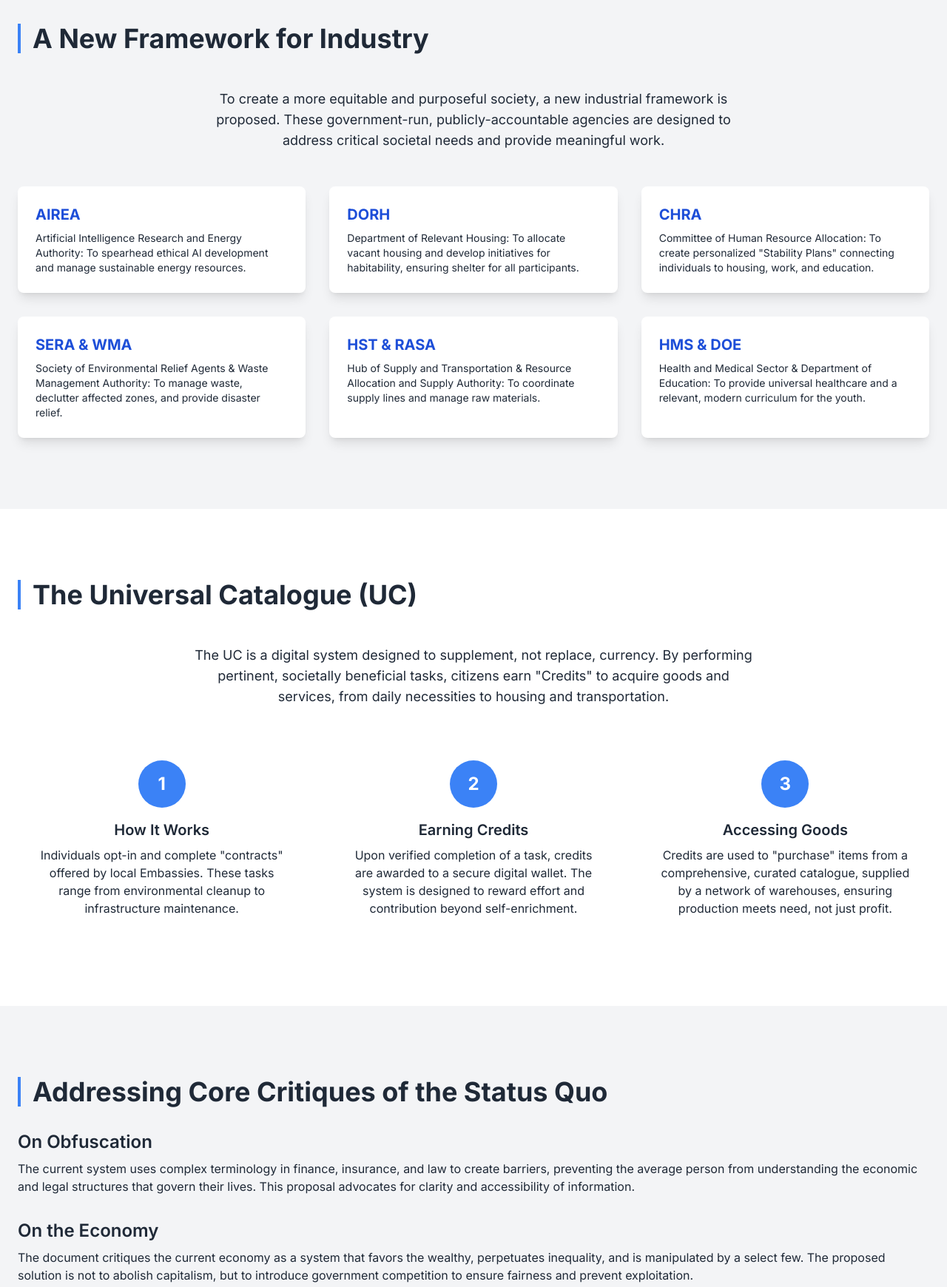
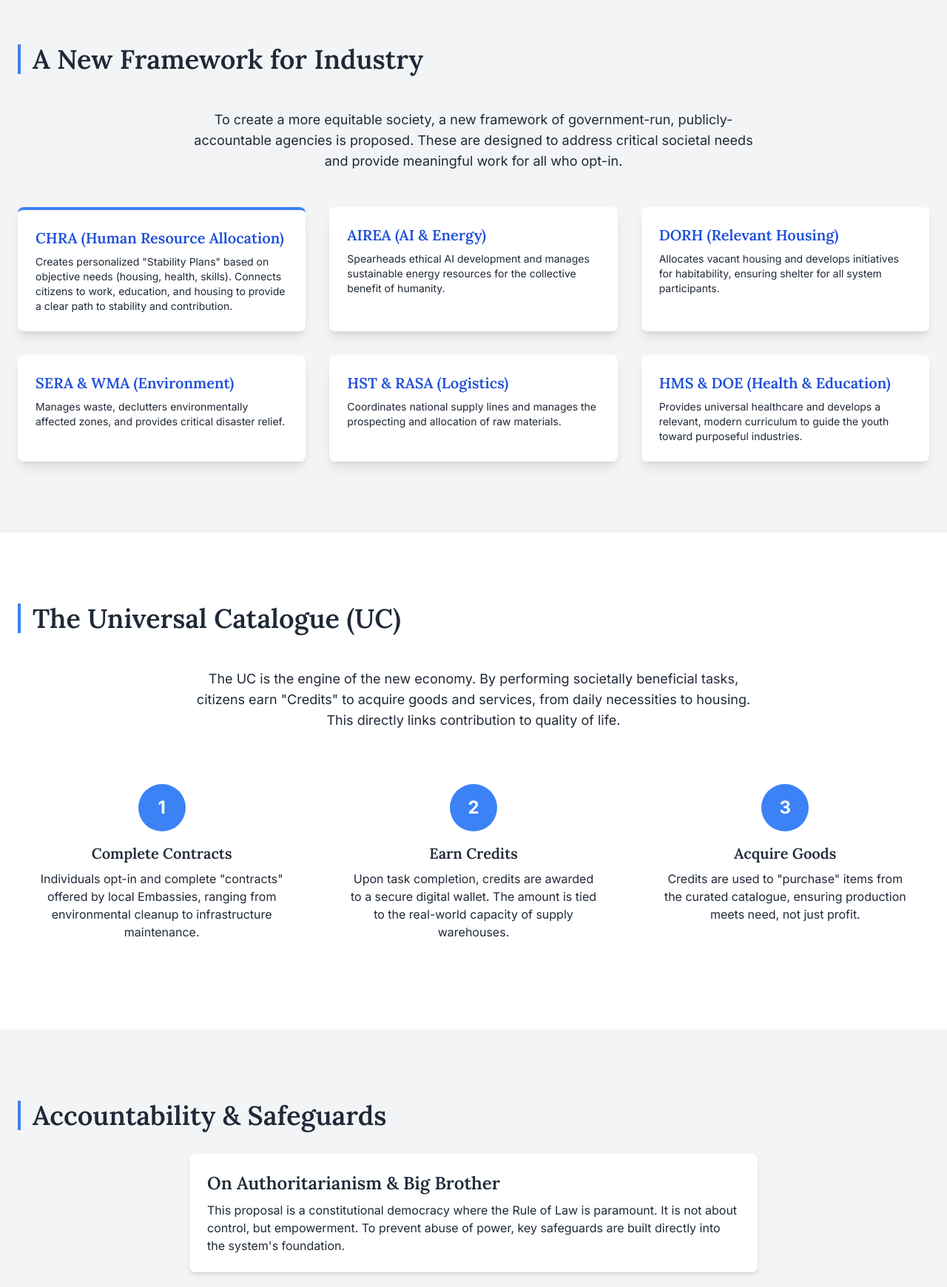
Before and after one commit to Roseroke/Defining-A-Path, a plain HTML site: page index.html in a window 1280 px wide. Shown: the part 1060-2800 px from the top of the page at 74% size. Drawn offline with nearby package versions, Linux system fonts and the light colour scheme.

Commit message:
Update index.html

```diff
--- a/index.html
+++ b/index.html
@@ -7,16 +7,19 @@
     <script src="https://cdn.tailwindcss.com"></script>
     <link rel="preconnect" href="https://fonts.googleapis.com">
     <link rel="preconnect" href="https://fonts.gstatic.com" crossorigin>
-    <link href="https://fonts.googleapis.com/css2?family=Inter:wght@400;500;600;700&display=swap" rel="stylesheet">
+    <link href="https://fonts.googleapis.com/css2?family=Inter:wght@400;500;600;700&family=Lora:wght@400;600&display=swap" rel="stylesheet">
     <style>
         body {
             font-family: 'Inter', sans-serif;
+        }
+        h1, h2, h3 {
+            font-family: 'Lora', serif;
         }
         .hero-gradient {
             background: linear-gradient(135deg, rgba(17, 24, 39, 0.95) 0%, rgba(55, 65, 81, 0.95) 100%);
         }
         .section-title {
-            border-left: 4px solid #3b82f6;
+            border-left: 4px solid #3b82f6; /* blue-500 */
             padding-left: 1rem;
         }
     </style>
@@ -32,7 +35,7 @@
                 <a href="#government" class="hover:text-blue-400 transition duration-300">Government</a>
                 <a href="#industry" class="hover:text-blue-400 transition duration-300">New Industries</a>
                 <a href="#catalogue" class="hover:text-blue-400 transition duration-300">Universal Catalogue</a>
-                <a href="#critiques" class="hover:text-blue-400 transition duration-300">Critiques</a>
+                <a href="#safeguards" class="hover:text-blue-400 transition duration-300">Safeguards</a>
             </nav>
             <!-- Mobile Menu Button -->
             <button id="mobile-menu-button" class="md:hidden focus:outline-none">
@@ -45,7 +48,7 @@
             <a href="#government" class="block py-2 hover:text-blue-400 transition duration-300">Government</a>
             <a href="#industry" class="block py-2 hover:text-blue-400 transition duration-300">New Industries</a>
             <a href="#catalogue" class="block py-2 hover:text-blue-400 transition duration-300">Universal Catalogue</a>
-            <a href="#critiques" class="block py-2 hover:text-blue-400 transition duration-300">Critiques</a>
+            <a href="#safeguards" class="block py-2 hover:text-blue-400 transition duration-300">Safeguards</a>
         </div>
     </header>
 
@@ -55,7 +58,7 @@
             <div class="container mx-auto px-6 text-center">
                 <h1 class="text-4xl md:text-6xl font-bold mb-4">A Path Forward for Humanity</h1>
                 <p class="text-lg md:text-xl max-w-3xl mx-auto text-gray-300">
-                    An exploration of ideas to address the challenges of our time, proposing tangible solutions for work, money, and purpose in an era of rapid technological change.
+                    A comprehensive and practical attempt to address and solve the social and economic problems of our time, proposing tangible solutions for work, money, and purpose.
                 </p>
             </div>
         </section>
@@ -66,17 +69,17 @@
                 <h2 class="text-3xl md:text-4xl font-bold mb-8 section-title">Redefining the Role of Government</h2>
                 <div class="grid md:grid-cols-2 gap-12 items-center">
                     <div>
-                        <p class="mb-4 text-lg">The core idea is to redefine government as an entity entrusted with the population's wellbeing. It should provide a baseline of support and opportunity, ensuring stability without stifling individual liberty.</p>
-                        <p class="mb-6">This involves streamlining redundant agencies, creating new ones to meet modern needs, and ensuring accountability through robust checks and balances. The government's role is not to control, but to empower its citizens by de-commodifying essential services like healthcare, education, and housing.</p>
+                        <p class="mb-4 text-lg">The core idea is to redefine government as an entity entrusted with the population's wellbeing, grounded in the philosophy of **Collective Servitism**—where value is measured by service to others, not self-enrichment.</p>
+                        <p class="mb-6">This involves streamlining agencies and de-commodifying essentials like healthcare and housing. The government's role is not to control, but to empower citizens by providing a baseline of support and competing with private enterprise to drive innovation and fairness.</p>
                     </div>
                     <div class="bg-gray-100 p-8 rounded-lg shadow-md">
                         <h3 class="text-2xl font-semibold mb-4 text-blue-600">Core Principles</h3>
                         <ul class="space-y-3 list-disc list-inside">
-                            <li>Develop a robust military for defense, not aggression.</li>
+                            <li>Ensure the wellbeing of the population.</li>
                             <li>Remain accountable to the Rule of Law.</li>
                             <li>Provide employment, security, and public services.</li>
-                            <li>Ensure unbiased oversight of all agencies.</li>
-                            <li>Compete with private enterprise to drive innovation and fairness.</li>
+                            <li>Incentivize selflessness over self-enrichment.</li>
+                            <li>Diminish exploitation while strengthening liberty.</li>
                         </ul>
                     </div>
                 </div>
@@ -87,37 +90,37 @@
         <section id="industry" class="py-16 md:py-24">
             <div class="container mx-auto px-6">
                 <h2 class="text-3xl md:text-4xl font-bold mb-12 section-title">A New Framework for Industry</h2>
-                <p class="text-center max-w-3xl mx-auto mb-12 text-lg">To create a more equitable and purposeful society, a new industrial framework is proposed. These government-run, publicly-accountable agencies are designed to address critical societal needs and provide meaningful work.</p>
+                <p class="text-center max-w-3xl mx-auto mb-12 text-lg">To create a more equitable society, a new framework of government-run, publicly-accountable agencies is proposed. These are designed to address critical societal needs and provide meaningful work for all who opt-in.</p>
                 <div class="grid grid-cols-1 md:grid-cols-2 lg:grid-cols-3 gap-8">
-                    <!-- Agency Card -->
-                    <div class="bg-white p-6 rounded-lg shadow-lg hover:shadow-xl transition-shadow duration-300">
-                        <h3 class="font-bold text-xl mb-2 text-blue-700">AIREA</h3>
-                        <p class="text-sm">Artificial Intelligence Research and Energy Authority: To spearhead ethical AI development and manage sustainable energy resources.</p>
+                    <!-- Agency Card: CHRA (Updated) -->
+                    <div class="bg-white p-6 rounded-lg shadow-lg hover:shadow-xl transition-shadow duration-300 border-t-4 border-blue-500">
+                        <h3 class="font-bold text-xl mb-2 text-blue-700">CHRA (Human Resource Allocation)</h3>
+                        <p class="text-sm">Creates personalized "Stability Plans" based on objective needs (housing, health, skills). Connects citizens to work, education, and housing to provide a clear path to stability and contribution.</p>
                     </div>
                     <!-- Agency Card -->
                     <div class="bg-white p-6 rounded-lg shadow-lg hover:shadow-xl transition-shadow duration-300">
-                        <h3 class="font-bold text-xl mb-2 text-blue-700">DORH</h3>
-                        <p class="text-sm">Department of Relevant Housing: To allocate vacant housing and develop initiatives for habitability, ensuring shelter for all participants.</p>
+                        <h3 class="font-bold text-xl mb-2 text-blue-700">AIREA (AI & Energy)</h3>
+                        <p class="text-sm">Spearheads ethical AI development and manages sustainable energy resources for the collective benefit of humanity.</p>
                     </div>
                     <!-- Agency Card -->
                     <div class="bg-white p-6 rounded-lg shadow-lg hover:shadow-xl transition-shadow duration-300">
-                        <h3 class="font-bold text-xl mb-2 text-blue-700">CHRA</h3>
-                        <p class="text-sm">Committee of Human Resource Allocation: To create personalized "Stability Plans" connecting individuals to housing, work, and education.</p>
+                        <h3 class="font-bold text-xl mb-2 text-blue-700">DORH (Relevant Housing)</h3>
+                        <p class="text-sm">Allocates vacant housing and develops initiatives for habitability, ensuring shelter for all system participants.</p>
                     </div>
                     <!-- Agency Card -->
                     <div class="bg-white p-6 rounded-lg shadow-lg hover:shadow-xl transition-shadow duration-300">
-                        <h3 class="font-bold text-xl mb-2 text-blue-700">SERA & WMA</h3>
-                        <p class="text-sm">Society of Environmental Relief Agents & Waste Management Authority: To manage waste, declutter affected zones, and provide disaster relief.</p>
+                        <h3 class="font-bold text-xl mb-2 text-blue-700">SERA & WMA (Environment)</h3>
+                        <p class="text-sm">Manages waste, declutters environmentally affected zones, and provides critical disaster relief.</p>
                     </div>
                     <!-- Agency Card -->
                     <div class="bg-white p-6 rounded-lg shadow-lg hover:shadow-xl transition-shadow duration-300">
-                        <h3 class="font-bold text-xl mb-2 text-blue-700">HST & RASA</h3>
-                        <p class="text-sm">Hub of Supply and Transportation & Resource Allocation and Supply Authority: To coordinate supply lines and manage raw materials.</p>
+                        <h3 class="font-bold text-xl mb-2 text-blue-700">HST & RASA (Logistics)</h3>
+                        <p class="text-sm">Coordinates national supply lines and manages the prospecting and allocation of raw materials.</p>
                     </div>
                     <!-- Agency Card -->
                     <div class="bg-white p-6 rounded-lg shadow-lg hover:shadow-xl transition-shadow duration-300">
-                        <h3 class="font-bold text-xl mb-2 text-blue-700">HMS & DOE</h3>
-                        <p class="text-sm">Health and Medical Sector & Department of Education: To provide universal healthcare and a relevant, modern curriculum for the youth.</p>
+                        <h3 class="font-bold text-xl mb-2 text-blue-700">HMS & DOE (Health & Education)</h3>
+                        <p class="text-sm">Provides universal healthcare and develops a relevant, modern curriculum to guide the youth toward purposeful industries.</p>
                     </div>
                 </div>
             </div>
@@ -128,44 +131,44 @@
             <div class="container mx-auto px-6">
                 <h2 class="text-3xl md:text-4xl font-bold mb-12 section-title">The Universal Catalogue (UC)</h2>
                 <div class="text-center max-w-3xl mx-auto mb-12">
-                    <p class="text-lg">The UC is a digital system designed to supplement, not replace, currency. By performing pertinent, societally beneficial tasks, citizens earn "Credits" to acquire goods and services, from daily necessities to housing and transportation.</p>
+                    <p class="text-lg">The UC is the engine of the new economy. By performing societally beneficial tasks, citizens earn "Credits" to acquire goods and services, from daily necessities to housing. This directly links contribution to quality of life.</p>
                 </div>
-                <div class="grid md:grid-cols-2 lg:grid-cols-3 gap-8">
+                <div class="grid md:grid-cols-1 lg:grid-cols-3 gap-8">
                     <div class="text-center p-6">
                         <div class="bg-blue-500 text-white rounded-full w-16 h-16 flex items-center justify-center mx-auto mb-4 text-2xl font-bold">1</div>
-                        <h3 class="font-semibold text-xl mb-2">How It Works</h3>
-                        <p>Individuals opt-in and complete "contracts" offered by local Embassies. These tasks range from environmental cleanup to infrastructure maintenance.</p>
+                        <h3 class="font-semibold text-xl mb-2">Complete Contracts</h3>
+                        <p>Individuals opt-in and complete "contracts" offered by local Embassies, ranging from environmental cleanup to infrastructure maintenance.</p>
                     </div>
                     <div class="text-center p-6">
                         <div class="bg-blue-500 text-white rounded-full w-16 h-16 flex items-center justify-center mx-auto mb-4 text-2xl font-bold">2</div>
-                        <h3 class="font-semibold text-xl mb-2">Earning Credits</h3>
-                        <p>Upon verified completion of a task, credits are awarded to a secure digital wallet. The system is designed to reward effort and contribution beyond self-enrichment.</p>
+                        <h3 class="font-semibold text-xl mb-2">Earn Credits</h3>
+                        <p>Upon task completion, credits are awarded to a secure digital wallet. The amount is tied to the real-world capacity of supply warehouses.</p>
                     </div>
                     <div class="text-center p-6">
                         <div class="bg-blue-500 text-white rounded-full w-16 h-16 flex items-center justify-center mx-auto mb-4 text-2xl font-bold">3</div>
-                        <h3 class="font-semibold text-xl mb-2">Accessing Goods</h3>
-                        <p>Credits are used to "purchase" items from a comprehensive, curated catalogue, supplied by a network of warehouses, ensuring production meets need, not just profit.</p>
+                        <h3 class="font-semibold text-xl mb-2">Acquire Goods</h3>
+                        <p>Credits are used to "purchase" items from the curated catalogue, ensuring production meets need, not just profit.</p>
                     </div>
                 </div>
             </div>
         </section>
 
-        <!-- Critiques Section -->
-        <section id="critiques" class="py-16 md:py-24">
+        <!-- Safeguards Section (Updated) -->
+        <section id="safeguards" class="py-16 md:py-24">
             <div class="container mx-auto px-6">
-                <h2 class="text-3xl md:text-4xl font-bold mb-8 section-title">Addressing Core Critiques of the Status Quo</h2>
-                <div class="space-y-8">
-                    <div>
-                        <h3 class="font-semibold text-2xl mb-2">On Obfuscation</h3>
-                        <p>The current system uses complex terminology in finance, insurance, and law to create barriers, preventing the average person from understanding the economic and legal structures that govern their lives. This proposal advocates for clarity and accessibility of information.</p>
+                <h2 class="text-3xl md:text-4xl font-bold mb-8 section-title">Accountability & Safeguards</h2>
+                <div class="space-y-8 max-w-3xl mx-auto">
+                    <div class="bg-white p-6 rounded-lg shadow-md">
+                        <h3 class="font-semibold text-2xl mb-2">On Authoritarianism & Big Brother</h3>
+                        <p>This proposal is a constitutional democracy where the Rule of Law is paramount. It is not about control, but empowerment. To prevent abuse of power, key safeguards are built directly into the system's foundation.</p>
                     </div>
-                    <div>
-                        <h3 class="font-semibold text-2xl mb-2">On the Economy</h3>
-                        <p>The document critiques the current economy as a system that favors the wealthy, perpetuates inequality, and is manipulated by a select few. The proposed solution is not to abolish capitalism, but to introduce government competition to ensure fairness and prevent exploitation.</p>
+                    <div class="bg-white p-6 rounded-lg shadow-md">
+                        <h3 class="font-semibold text-2xl mb-2">The Right to Appeal</h3>
+                        <p>Any decision made by a CHRA case manager or local Embassy administrator that denies a citizen access to housing, work, or credits can be formally appealed, ensuring due process.</p>
                     </div>
-                    <div>
-                        <h3 class="font-semibold text-2xl mb-2">On Education</h3>
-                        <p>Modern education often fails to provide youth with direction or applicable skills for the real world, leading to apathy. The goal is to create a system that guides young people into stable, meaningful industries from an early age.</p>
+                    <div class="bg-white p-6 rounded-lg shadow-md">
+                        <h3 class="font-semibold text-2xl mb-2">Citizens' Oversight Board</h3>
+                        <p>Each region will have an independent board of legal professionals and residents to review appeals. This board has the authority to overturn unfair decisions and sanction administrators, ensuring power remains with the people.</p>
                     </div>
                 </div>
             </div>
@@ -197,7 +200,7 @@
             mobileMenu.classList.toggle('hidden');
         });
 
-        // JavaScript for smooth scrolling from mobile menu
+        // Close mobile menu when a link is clicked
         const mobileNavLinks = mobileMenu.querySelectorAll('a');
         mobileNavLinks.forEach(link => {
             link.addEventListener('click', () => {
```
